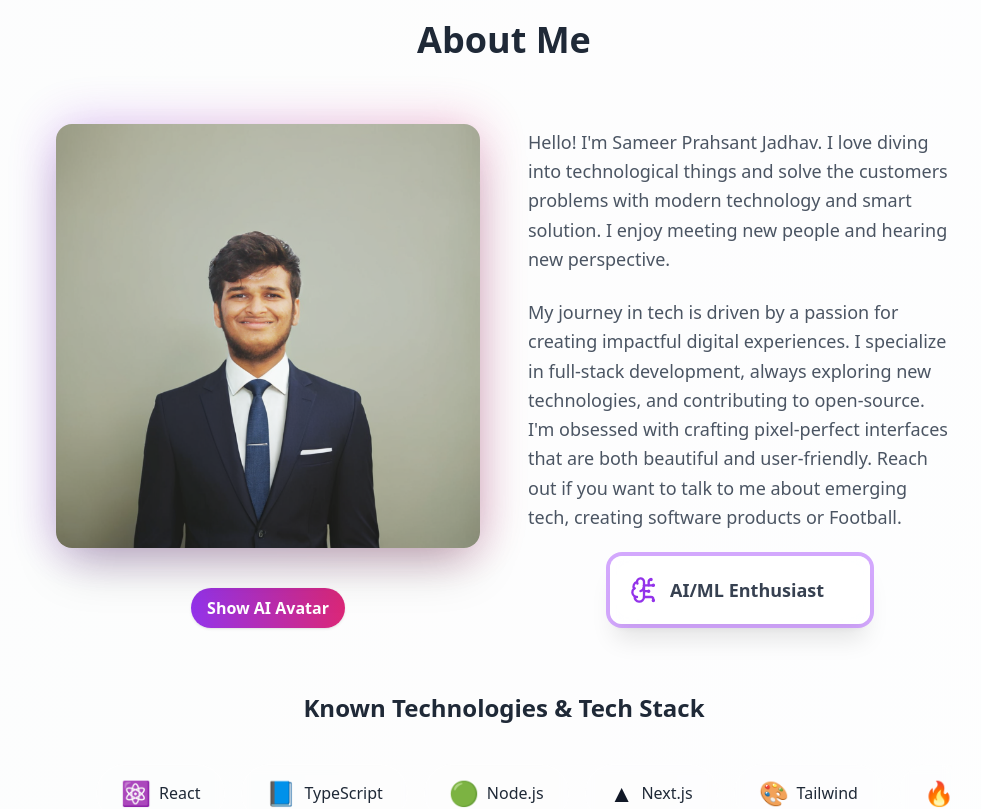
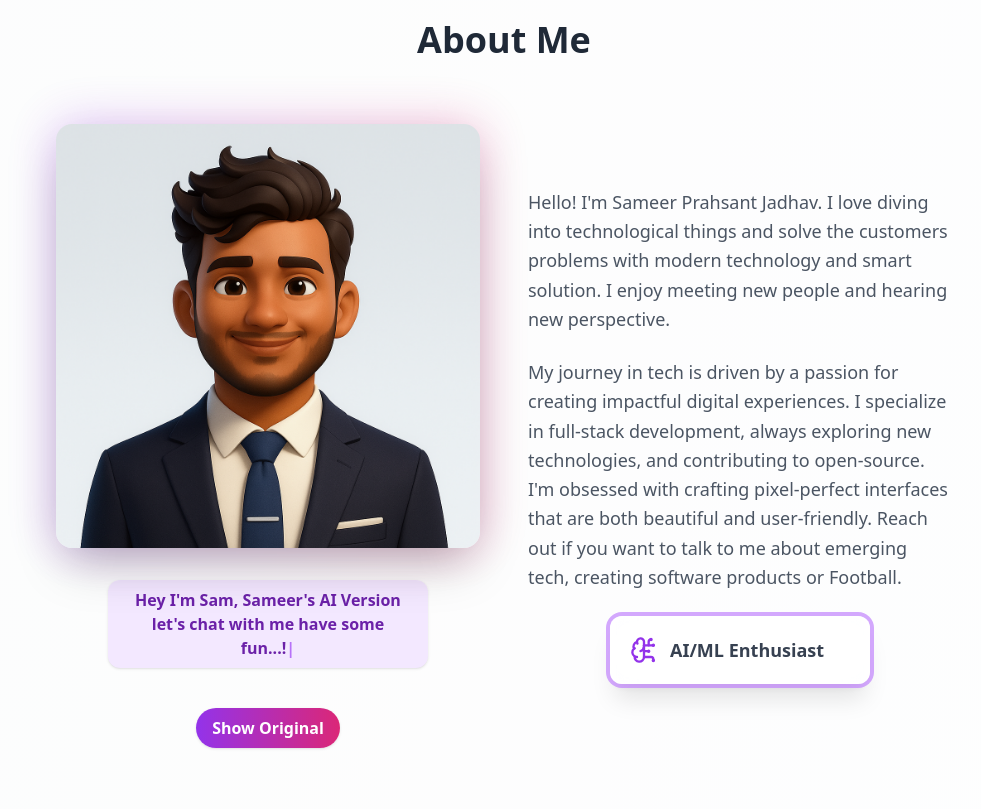
Before and after one commit to sameer6699/Sameer_portfolio, a React (Vite) app: page / in a window 1280 px wide. Shown: the part 860-1669 px from the top of the page, without its empty margins (136-1117 px from the left). Built offline with nearby package versions, Linux system fonts and the light colour scheme.

Commit message:
Added Code

```diff
--- a/src/components/About.tsx
+++ b/src/components/About.tsx
@@ -4,6 +4,7 @@ import { Code, Palette, Heart, Smartphone, BrainCircuit } from 'lucide-react';
 import { useScrollAnimation } from '../hooks/useScrollAnimation';
 import aboutImage from './assets/image (2).png';
 import metaAvtarProfile from './assets/meta-Avtar-profile.png';
+import { AnimatedText } from './AnimatedText';
 
 export const About: React.FC = () => {
   const { ref, isInView } = useScrollAnimation();
@@ -14,7 +15,7 @@ export const About: React.FC = () => {
   const pauseTimeout = React.useRef<number | null>(null);
   const AUTO_SCROLL_INTERVAL = 2500; // ms
   const PAUSE_AFTER_INTERACTION = 5000; // ms
-  const [showAIAvatar, setShowAIAvatar] = React.useState(false);
+  const [showAIAvatar, setShowAIAvatar] = React.useState(true);
 
   const techStack = [
     { name: 'React', icon: '⚛️' },
@@ -165,6 +166,13 @@ export const About: React.FC = () => {
                     className="relative rounded-2xl shadow-2xl w-full h-auto"
                   />
                 </div>
+                <div className="w-full flex justify-center mt-2">
+                  {showAIAvatar && (
+                    <div className="px-4 py-2 rounded-xl bg-purple-100 dark:bg-purple-900 text-purple-800 dark:text-purple-200 font-semibold shadow text-center max-w-xs">
+                      <AnimatedText texts={["Hey I'm Sam, Sameer's AI Version let's chat with me have some fun...!"]} />
+                    </div>
+                  )}
+                </div>
                 <div className="mt-4 flex justify-center w-full">
                   <button
                     onClick={() => setShowAIAvatar((prev) => !prev)}
```
Also changed, not shown: src/components/assets/sameer-picture.jpg (added).
